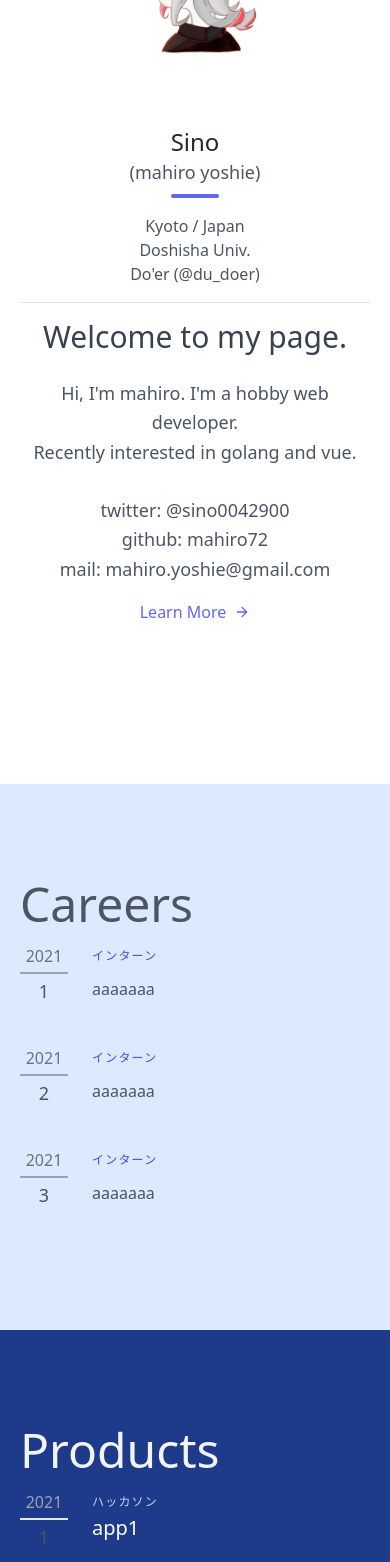
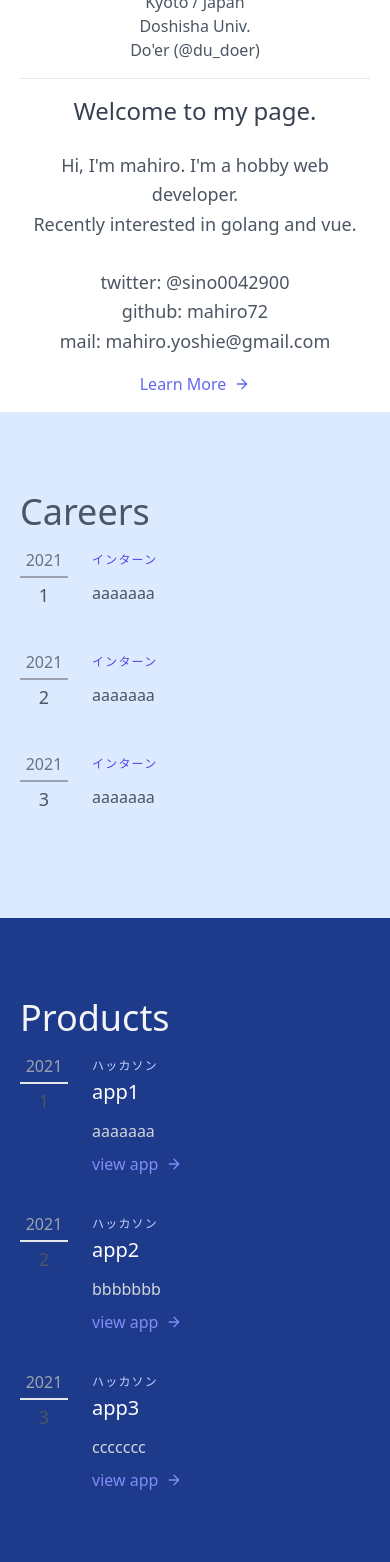
Before and after one commit to mahiro72/nuxt-homepage, a Nuxt app: page / in a window 390 px wide. Shown: the part 432-1994 px from the top of the page. Built offline with nearby package versions, Linux system fonts and the light colour scheme.

Commit message:
fontsize , padding 修正

```diff
--- a/components/AboutMe.vue
+++ b/components/AboutMe.vue
@@ -1,11 +1,11 @@
 <template>
 	<section class="text-gray-600 body-font">
-		<div class="container px-5 py-40 mx-auto flex flex-col">
+		<div class="container sm:py-20 px-5 py-4 mx-auto flex flex-col">
 			<div class="lg:w-4/6 mx-auto">
 				<div class="flex flex-col sm:flex-row mt-10">
 					<div class="sm:w-1/3 text-center sm:pr-8 sm:py-8">
-						<div class="w-60 h-60 rounded-full inline-flex items-center justify-center">
-							<img class="w-60 h-60" src="profile.png" alt="">
+						<div class="sm:w-60 sm:h-60 w-40 h-40 rounded-full inline-flex items-center justify-center">
+							<img class=" w-40 h-40" src="profile.png" alt="">
 						</div>
 						<div class="flex flex-col items-center text-center justify-center">
 							<h2 class="font-medium title-font mt-1 text-gray-800 text-2xl">Sino</h2>
@@ -19,7 +19,7 @@
 						</div>
 					</div>
 					<div class="sm:w-2/3 sm:pl-8 sm:py-8 sm:border-l border-gray-200 sm:border-t-0 border-t mt-4 pt-4 sm:mt-0 text-center sm:text-left">
-						<h2 class="font-medium title-font text-gray-700 text-3xl">Welcome to my page.</h2>
+						<h2 class="font-medium title-font text-gray-700 sm:text-3xl text-2xl">Welcome to my page.</h2>
 						<br>
 						<p class="leading-relaxed text-lg mb-4">
 
--- a/components/Archive/ArchiveList.vue
+++ b/components/Archive/ArchiveList.vue
@@ -2,7 +2,7 @@
 <section class="text-gray-600 body-font">
   <div class="container px-5 py-24 mx-auto">
     <div class="flex flex-wrap w-full mb-20 flex-col items-center text-center">
-      <h1 class="sm:text-3xl text-2xl font-medium title-font mb-2 text-gray-900">Others</h1>
+      <h1 class="sm:text-3xl text-4xl font-medium title-font mb-2 text-gray-900">Others</h1>
       <p class="lg:w-1/2 w-full leading-relaxed text-gray-500">githubのリポジトリや記事などがまとめてあります</p>
     </div>
 
@@ -49,7 +49,7 @@
           </div>
           <h2 class="text-lg text-gray-900 font-medium title-font mb-2">My wish list</h2>
           <p class="leading-relaxed text-base">
-			  欲しい本がいっぱいあります...
+			  技術系の欲しい本がいっぱいあります...
 			  <br><br>
 		  </p>
         </div>
--- a/components/Career/CareerList.vue
+++ b/components/Career/CareerList.vue
@@ -1,7 +1,7 @@
 <template>
 	<div class="bg-blue-100">
-		<div class="container px-5 py-24 mx-auto">
-			<p class="text-gray-600 text-5xl">Careers</p>
+		<div class="container px-5 py-20 mx-auto">
+			<p class="text-gray-600 text-4xl">Careers</p>
 			<section class="text-gray-300 body-font">
 				<div class="flex flex-wrap" v-for="(c,c_idx) in careers" :key="c_idx">
 					<Career :info="{name: c.title,
--- a/components/Header.vue
+++ b/components/Header.vue
@@ -2,9 +2,6 @@
 	<header class="text-gray-600 body-font">
 	<div class="container mx-auto flex flex-wrap p-5 flex-col md:flex-row items-center">
 		<a class="flex title-font font-medium items-center text-gray-900 mb-4 md:mb-0">
-		<!-- <svg xmlns="http://www.w3.org/2000/svg" fill="none" stroke="currentColor" stroke-linecap="round" stroke-linejoin="round" stroke-width="2" class="w-10 h-10 text-white p-2 bg-indigo-500 rounded-full" viewBox="0 0 24 24">
-			<path d="M12 2L2 7l10 5 10-5-10-5zM2 17l10 5 10-5M2 12l10 5 10-5"></path>
-		</svg> -->
 		<span class="ml-3 text-xl">mahiro's portfolio</span>
 		</a>
 		<nav class="md:ml-auto flex flex-wrap items-center text-base justify-center">
--- a/components/Product/ProductList.vue
+++ b/components/Product/ProductList.vue
@@ -1,7 +1,7 @@
 <template>
 	<div class="bg-blue-900">
-		<div class="container px-5 py-24 mx-auto">
-			<p class="text-gray-100 text-5xl">Products</p>
+		<div class="container px-5 py-20 mx-auto">
+			<p class="text-gray-100 text-4xl">Products</p>
 			<section class="text-gray-300 body-font">
 				<div class="flex flex-wrap" v-for="(p,p_idx) in products" :key="p_idx">
 					<Product :info="{title: p.title,
--- a/components/Skils.vue
+++ b/components/Skils.vue
@@ -2,7 +2,7 @@
 <section class="text-gray-600 body-font">
   	<div class="container px-5 py-24 mx-auto">
 
-		<h1 class="sm:text-3xl text-2xl font-medium title-font mb-2 text-gray-900">Skils</h1>
+		<h1 class="sm:text-3xl text-4xl font-medium title-font mb-2 text-gray-900">Skils</h1>
 
 		<div class="container px-5 py-4 mx-auto">
 
```
